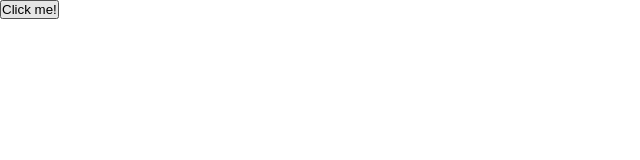
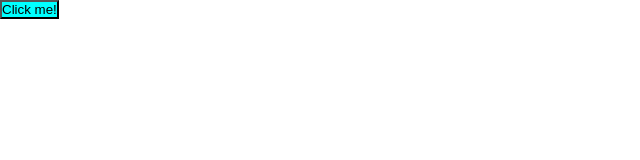
Before and after one commit to hoangduc2171/demogit, a plain HTML site: page index.html in a window 1280 px wide. Shown: the whole page, without its empty margins (0-640 px from the left). Drawn offline with Linux system fonts and the light colour scheme.

Commit message:
CSS Button

```diff
--- a/style.css
+++ b/style.css
@@ -3,3 +3,8 @@
     margin: 0;
     box-sizing: border-box;
 }
+
+button {
+    background-color: aqua;
+    color: black;
+}
```
